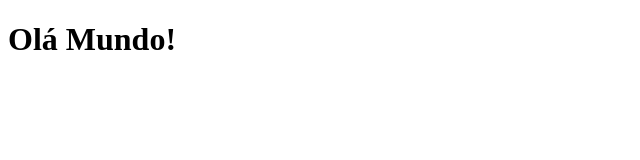
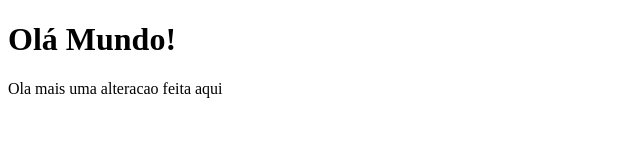
Before and after one commit to WillRFerreira/Projeto-novo-1, a plain HTML site: page index.html in a window 1280 px wide. Shown: the whole page, without its empty margins (0-640 px from the left). Drawn offline with Linux system fonts and the light colour scheme.

Commit message:
Adiciona paragrafo

```diff
--- a/index.html
+++ b/index.html
@@ -7,5 +7,6 @@
 </head>
 <body>
     <h1>Olá Mundo!</h1>
+    <p>Ola mais uma alteracao feita aqui</p>
 </body>
 </html>
```
